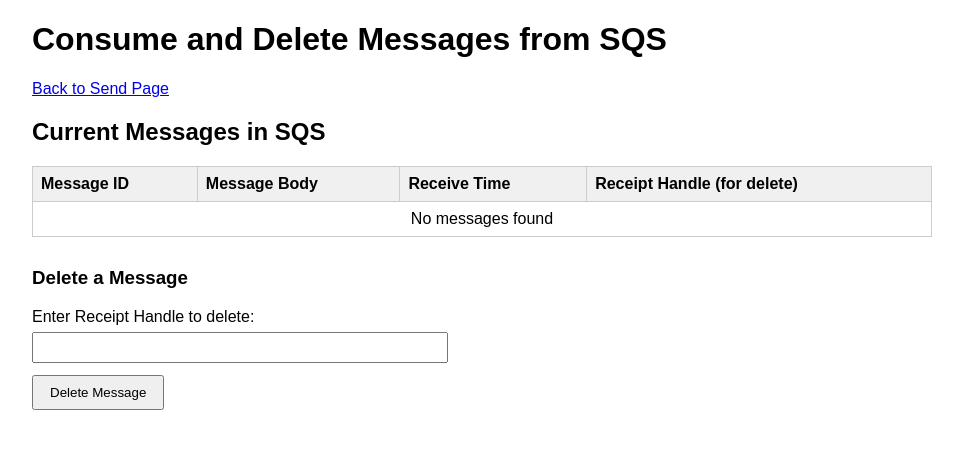
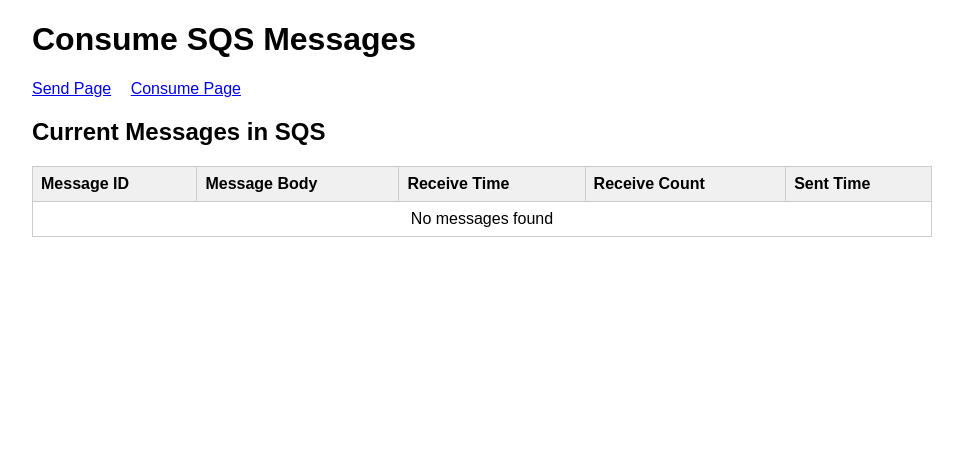
Before and after one commit to hulkpm/aws-queue-demo, a Flask app: page /consume in a window 1280 px wide. Shown: the top 449 px of the page, without its empty margins (158-1121 px from the left). Run offline with Flask 3, Linux system fonts and the light colour scheme; data that the repository does not hold is empty.

Commit message:
update flask

```diff
--- a/sns-sqs-flask-demo/flask-app/app.py
+++ b/sns-sqs-flask-demo/flask-app/app.py
@@ -5,63 +5,70 @@
 
 app = Flask(__name__)
 
+# 配置你的 SNS 和 SQS
+sns = boto3.client('sns', region_name='us-east-1')
 sqs = boto3.client('sqs', region_name='us-east-1')
-sns = boto3.client('sns', region_name='us-east-1')
 
-queue_url = "https://sqs.us-east-1.amazonaws.com/598330827496/demo-queue.fifo"
-topic_arn = "arn:aws:sns:us-east-1:598330827496:demo-topic.fifo"
+topic_arn = 'arn:aws:sns:us-east-1:598330827496:demo-topic.fifo'
+queue_url = 'https://sqs.us-east-1.amazonaws.com/598330827496/do-queue.fifo'
 
-# Jinja2过滤器，格式化时间戳
 @app.template_filter('datetimeformat')
 def datetimeformat(value):
     return datetime.fromtimestamp(value).strftime('%Y-%m-%d %H:%M:%S')
 
 @app.route('/')
 def index():
-    # 接收SQS消息，带上时间戳等属性
-    messages_response = sqs.receive_message(
+    messages = []
+
+    response = sqs.receive_message(
         QueueUrl=queue_url,
         MaxNumberOfMessages=10,
-        MessageAttributeNames=['All'],
+        WaitTimeSeconds=1,
         AttributeNames=['All']
     )
-    messages = messages_response.get('Messages', [])
+
+    if 'Messages' in response:
+        messages = response['Messages']
+
     return render_template('index.html', messages=messages)
+
+@app.route('/consume')
+def consume():
+    messages = []
+
+    response = sqs.receive_message(
+        QueueUrl=queue_url,
+        MaxNumberOfMessages=10,
+        WaitTimeSeconds=1,
+        AttributeNames=['All']
+    )
+
+    if 'Messages' in response:
+        messages = response['Messages']
+
+    return render_template('consume.html', messages=messages)
 
 @app.route('/send', methods=['POST'])
 def send():
     msg = request.form['message']
+    print(f"Sending message: {msg}")
     dedup_id = hashlib.sha256(msg.encode()).hexdigest()
-    sns.publish(
+
+    response = sns.publish(
         TopicArn=topic_arn,
         Message=msg,
-        MessageGroupId="default",  # FIFO主题必需
+        MessageGroupId="default",
         MessageDeduplicationId=dedup_id
     )
+    print(response)
     return redirect(url_for('index'))
 
-@app.route('/consume')
-def consume():
-    # 获取SQS消息列表，供页面显示
-    messages_response = sqs.receive_message(
-        QueueUrl=queue_url,
-        MaxNumberOfMessages=10,
-        MessageAttributeNames=['All'],
-        AttributeNames=['All']
-    )
-    messages = messages_response.get('Messages', [])
-    return render_template('consume.html', messages=messages)
+@app.route('/delete', methods=['POST'])
+def delete():
+    receipt_handle = request.form.get('receipt_handle')
+    if receipt_handle:
+        sqs.delete_message(QueueUrl=queue_url, ReceiptHandle=receipt_handle)
+    return redirect(url_for('index'))
 
-@app.route('/consume/delete', methods=['POST'])
-def delete_message():
-    receipt_handle = request.form['receipt_handle']
-    try:
-        sqs.delete_message(QueueUrl=queue_url, ReceiptHandle=receipt_handle)
-        msg = 'Message deleted successfully.'
-    except Exception as e:
-        msg = f'Error deleting message: {e}'
-    # 删除完跳回consume页，带提示（这里简单用query参数）
-    return redirect(url_for('consume'))
-
-if __name__ == "__main__":
-    app.run(host='0.0.0.0', port=5000, debug=True)
+if __name__ == '__main__':
+    app.run(debug=True, host='0.0.0.0')
--- a/sns-sqs-flask-demo/flask-app/templates/consume.html
+++ b/sns-sqs-flask-demo/flask-app/templates/consume.html
@@ -8,19 +8,18 @@
         table { border-collapse: collapse; width: 100%; margin-top: 20px; }
         th, td { border: 1px solid #ccc; padding: 8px; text-align: left; }
         th { background-color: #f0f0f0; }
-        input[type=text] { width: 100%; padding: 6px; margin-top: 6px; margin-bottom: 12px; }
         button { padding: 8px 16px; cursor: pointer; }
         .nav { margin-top: 20px; }
         .nav a { margin-right: 15px; }
-        .delete-form { max-width: 400px; margin-top: 30px; }
     </style>
 </head>
 <body>
 
-<h1>Consume and Delete Messages from SQS</h1>
+<h1>Consume SQS Messages</h1>
 
 <div class="nav">
-    <a href="/">Back to Send Page</a>
+    <a href="/">Send Page</a>
+    <a href="/consume">Consume Page</a>
 </div>
 
 <h2>Current Messages in SQS</h2>
@@ -31,7 +30,8 @@
             <th>Message ID</th>
             <th>Message Body</th>
             <th>Receive Time</th>
-            <th>Receipt Handle (for delete)</th>
+            <th>Receive Count</th>
+            <th>Sent Time</th>
         </tr>
     </thead>
     <tbody>
@@ -40,30 +40,24 @@
             <td>{{ msg.MessageId }}</td>
             <td>{{ msg.Body }}</td>
             <td>
-                {% if msg.Attributes and msg.Attributes.ApproximateReceiveTimestamp %}
-                    {{ (msg.Attributes.ApproximateReceiveTimestamp | int / 1000) | datetimeformat }}
-                {% else %}
-                    N/A
-                {% endif %}
+                {% if msg.Attributes.ApproximateFirstReceiveTimestamp %}
+                    {{ (msg.Attributes.ApproximateFirstReceiveTimestamp | int / 1000) | datetimeformat }}
+                {% else %} N/A {% endif %}
             </td>
-            <td style="word-break: break-all;">{{ msg.ReceiptHandle }}</td>
+            <td>{{ msg.Attributes.ApproximateReceiveCount or 'N/A' }}</td>
+            <td>
+                {% if msg.Attributes.SentTimestamp %}
+                    {{ (msg.Attributes.SentTimestamp | int / 1000) | datetimeformat }}
+                {% else %} N/A {% endif %}
+            </td>
         </tr>
         {% else %}
         <tr>
-            <td colspan="4" style="text-align:center;">No messages found</td>
+            <td colspan="5" style="text-align:center;">No messages found</td>
         </tr>
         {% endfor %}
     </tbody>
 </table>
 
-<div class="delete-form">
-    <h3>Delete a Message</h3>
-    <form method="POST" action="/consume/delete">
-        <label for="receipt_handle">Enter Receipt Handle to delete:</label><br>
-        <input type="text" name="receipt_handle" id="receipt_handle" required /><br>
-        <button type="submit">Delete Message</button>
-    </form>
-</div>
-
 </body>
 </html>
```
Also changed, not shown: sns-sqs-flask-demo/flask-app/templates/index.html (+22 -8 lines).
